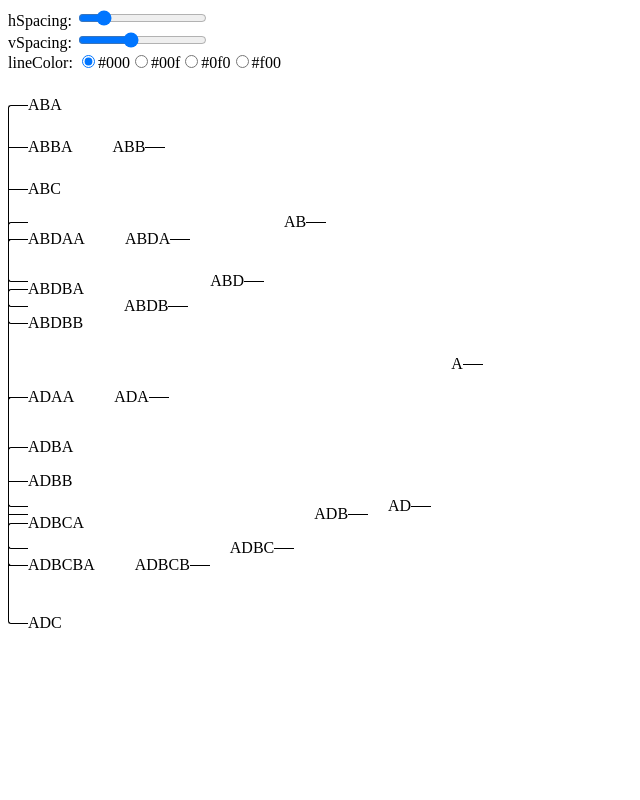
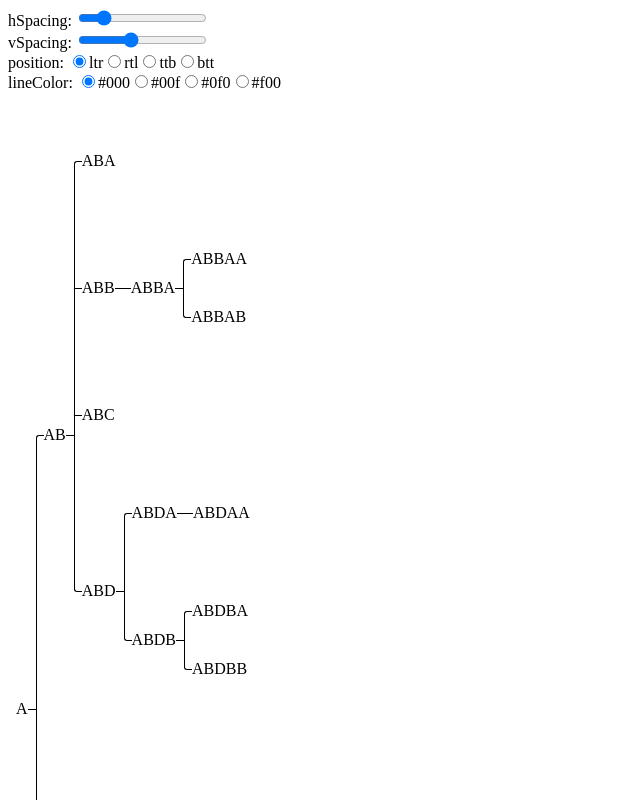
Before and after one commit to JoweiBlog/vue-decision-tree, a Vue app: page / in a window 1280 px wide. Shown: the top 800 px of the page, without its empty margins (0-640 px from the left). Built offline with nearby package versions, Linux system fonts and the light colour scheme.

Commit message:
feat: add position prop

```diff
--- a/src/App.vue
+++ b/src/App.vue
@@ -2,11 +2,24 @@
   <div id="app">
     <div>
       hSpacing:
-      <input type="range" v-model="hSpacing" />
+      <input type="range" min="0" max="100" v-model="hSpacing" />
     </div>
     <div>
       vSpacing:
-      <input type="range" v-model="vSpacing" />
+      <input type="range" min="0" max="100" v-model="vSpacing" />
+    </div>
+    <div>
+      position:
+      <span v-for="ps in pos" :key="ps">
+        <input
+          type="radio"
+          :id="ps"
+          name="pos"
+          v-model="position"
+          :value="ps"
+        />
+        <label :for="ps">{{ ps }}</label>
+      </span>
     </div>
     <div>
       lineColor:
@@ -27,6 +40,7 @@
       :h-spacing="hSpacing * 1"
       :v-spacing="vSpacing * 1"
       :line-color="lineColor"
+      :position="position"
       :props="{
         children: 'child'
       }"
@@ -49,7 +63,9 @@ export default {
       mockData: MockData,
       hSpacing: 16,
       vSpacing: 40,
+      position: "ltr",
       lineColor: "#000",
+      pos: ["ltr", "rtl", "ttb", "btt"],
       colors: ["#000", "#00f", "#0f0", "#f00"]
     };
   }
--- a/src/components/DecisionTree/Node.vue
+++ b/src/components/DecisionTree/Node.vue
@@ -2,20 +2,23 @@
   <div
     class="decision-tree-node"
     ref="node"
-    :class="{
-      leaf: node.isLeaf,
-      root: node.level === 1,
-      alone: node.noSiblings
-    }"
-    :style="{
-      padding: hspace + 'px 0'
-    }"
+    :class="[
+      position,
+      {
+        leaf: node.isLeaf,
+        root: node.level === 1,
+        alone: node.noSiblings
+      }
+    ]"
+    :style="nodeStyle"
   >
     <!-- conn-line -->
-    <div
-      class="decision-tree-node-line"
-      :style="{ width: vspace + 'px', color: lineColor }"
-    ></div>
+    <div class="decision-tree-node-line" :style="lineStyle"></div>
+
+    <div class="decision-tree-node-content" :style="contentStyle">
+      <div class="decision-tree-node-sub-line" :style="lineStyle"></div>
+      <node-content :node="node"></node-content>
+    </div>
 
     <div class="decision-tree-node-children">
       <decision-node
@@ -24,21 +27,12 @@
         :key="child.key"
         :node="child"
         :props="props"
+        :position="position"
         :h-spacing="hSpacing"
         :v-spacing="vSpacing"
         :line-color="lineColor"
       >
       </decision-node>
-    </div>
-    <div
-      class="decision-tree-node-content"
-      :style="{ padding: '0 ' + vspace + 'px' }"
-    >
-      <div
-        class="decision-tree-node-sub-line"
-        :style="{ width: vspace + 'px', color: lineColor }"
-      ></div>
-      <node-content :node="node"></node-content>
     </div>
   </div>
 </template>
@@ -51,6 +45,7 @@ export default {
       default: () => ({})
     },
     props: {},
+    position: { default: 'ltr' },
     renderContent: Function,
     hSpacing: { default: 16 },
     vSpacing: { default: 48 },
@@ -62,6 +57,49 @@ export default {
     },
     vspace() {
       return this.vSpacing / 2;
+    },
+    vertical() {
+      return ['ttb', 'btt'].includes(this.position)
+    },
+    horizontal() {
+      return ['ltr', 'rtl'].includes(this.position)
+    },
+    lineStyle() {
+      let style = { color: this.lineColor }
+
+      if (this.horizontal) {
+        style.width = `${this.hspace}px`
+      } else {
+        style.height = `${this.vspace}px`
+      }
+
+      return style
+    },
+    nodeStyle() {
+      let style = {}
+
+      if (this.horizontal) {
+        style.paddingTop = `${this.vspace}px`
+        style.paddingBottom = `${this.vspace}px`
+      } else {
+        style.paddingLeft = `${this.hspace}px`
+        style.paddingRight = `${this.hspace}px`
+      }
+
+      return style
+    },
+    contentStyle() {
+      let style = {}
+
+      if (this.horizontal) {
+        style.paddingLeft = `${this.hspace}px`
+        style.paddingRight = `${this.hspace}px`
+      } else {
+        style.paddingTop = `${this.vspace}px`
+        style.paddingBottom = `${this.vspace}px`
+      }
+
+      return style
     }
   },
   components: {
@@ -103,122 +141,5 @@ export default {
 };
 </script>
 <style lang="scss" scoped>
-.decision-tree-node {
-  position: relative;
-  display: flex;
-  align-items: center;
-
-  .decision-tree-node-line {
-    position: absolute;
-    left: 0;
-    top: 0;
-    z-index: -1;
-    bottom: 0;
-
-    &::before,
-    &::after {
-      content: "";
-      position: absolute;
-      left: 0;
-      height: 50%;
-      right: 0;
-      border-style: solid;
-    }
-
-    &::before {
-      top: 0;
-      border-width: 0 0 1px 1px;
-    }
-
-    &::after {
-      bottom: 0;
-      border-width: 0 0 0 1px;
-    }
-  }
-
-  &:first-of-type {
-    > .decision-tree-node-line {
-      &::before {
-        border-width: 0 0 0 0;
-      }
-
-      &::after {
-        bottom: -1px;
-        border-width: 1px 0 0 1px;
-        border-top-left-radius: 3px;
-      }
-    }
-  }
-
-  &:last-of-type {
-    > .decision-tree-node-line {
-      &::before {
-        border-width: 0 0 1px 1px;
-        border-bottom-left-radius: 3px;
-      }
-
-      &::after {
-        border-width: 0 0 0 0;
-      }
-    }
-  }
-
-  &.alone {
-    &:last-of-type {
-      > .decision-tree-node-line {
-        &::before {
-          border-width: 0 0 1px 0;
-          border-bottom-left-radius: 0;
-        }
-
-        &::after {
-          border-width: 0 0 0 0;
-        }
-      }
-    }
-  }
-
-  &.leaf {
-    > .decision-tree-node-content {
-      .decision-tree-node-sub-line {
-        &::after {
-          display: none;
-        }
-      }
-    }
-  }
-
-  &.root {
-    > .decision-tree-node-line {
-      &::before,
-      &::after {
-        display: none;
-      }
-    }
-  }
-}
-
-.decision-tree-node-content {
-  position: relative;
-  color: #000;
-
-  .decision-tree-node-sub-line {
-    position: absolute;
-    right: 0;
-    top: 0;
-    z-index: -1;
-    bottom: 0;
-
-    &::after {
-      content: "";
-      position: absolute;
-      left: 0;
-      right: 0;
-      top: 50%;
-      height: 1px;
-      border-bottom: 1px solid;
-      box-sizing: border-box;
-    }
-  }
-}
+@import "./node.scss";
 </style>
--- a/src/components/DecisionTree/Tree.vue
+++ b/src/components/DecisionTree/Tree.vue
@@ -5,6 +5,7 @@
       :node="child"
       :props="props"
       :key="child.key"
+      :position="position"
       :h-spacing="hSpacing"
       :v-spacing="vSpacing"
       :line-color="lineColor"
@@ -34,6 +35,13 @@ export default {
       default: () => []
     },
     renderContent: Function,
+    position: {
+      type: String,
+      default: "ltr",
+      validator: function(value) {
+        return ["ltr", "rtl", "ttb", "btt"].includes(value);
+      }
+    },
     hSpacing: { type: Number, default: 16 },
     vSpacing: { type: Number, default: 48 },
     lineColor: { type: String, default: "#000" },
--- /dev/null
+++ b/src/components/DecisionTree/node.scss
@@ -0,0 +1,402 @@
+.decision-tree-node {
+  position: relative;
+  display: flex;
+  align-items: center;
+
+  &.ltr,
+  &.rtl {
+    .decision-tree-node-line {
+      top: 0;
+      bottom: 0;
+
+      &::before,
+      &::after {
+        left: 0;
+        height: 50%;
+        right: 0;
+      }
+
+      &::before {
+        top: 0;
+      }
+
+      &::after {
+        bottom: 0;
+      }
+    }
+
+    .decision-tree-node-content {
+      .decision-tree-node-sub-line {
+        top: 0;
+        bottom: 0;
+
+        &::after {
+          left: 0;
+          right: 0;
+          top: 50%;
+          height: 1px;
+          border-bottom: 1px solid;
+        }
+      }
+    }
+
+    &:first-of-type {
+      > .decision-tree-node-line {
+        &::after {
+          bottom: -1px;
+        }
+      }
+    }
+
+    &.alone {
+      &:last-of-type {
+        > .decision-tree-node-line {
+          &::before {
+            border-width: 0 0 1px 0;
+          }
+        }
+      }
+    }
+  }
+
+  &.ttb,
+  &.btt {
+    .decision-tree-node-children {
+      display: flex;
+    }
+
+    .decision-tree-node-line {
+      left: 0;
+      right: 0;
+
+      &::before,
+      &::after {
+        top: 0;
+        width: 50%;
+        bottom: 0;
+      }
+
+      &::before {
+        left: 0;
+      }
+
+      &::after {
+        right: 0;
+      }
+    }
+
+    .decision-tree-node-content {
+      .decision-tree-node-sub-line {
+        left: 0;
+        right: 0;
+
+        &::after {
+          top: 0;
+          bottom: 0;
+          left: 50%;
+          width: 1px;
+          border-right: 1px solid;
+        }
+      }
+    }
+
+    &:first-of-type {
+      > .decision-tree-node-line {
+        &::after {
+          right: -1px;
+        }
+      }
+    }
+
+    &.alone {
+      &:last-of-type {
+        > .decision-tree-node-line {
+          &::before {
+            border-width: 0 1px 0 0;
+          }
+        }
+      }
+    }
+  }
+
+  &.ltr {
+    flex-flow: row nowrap;
+
+    .decision-tree-node-line {
+      left: 0;
+
+      &::before {
+        border-width: 0 0 1px 1px;
+      }
+
+      &::after {
+        border-width: 0 0 0 1px;
+      }
+    }
+
+    .decision-tree-node-content {
+      .decision-tree-node-sub-line {
+        right: 0;
+      }
+    }
+
+    &:first-of-type {
+      > .decision-tree-node-line {
+        &::after {
+          border-width: 1px 0 0 1px;
+          border-top-left-radius: 3px;
+        }
+      }
+    }
+
+    &:last-of-type {
+      > .decision-tree-node-line {
+        &::before {
+          border-width: 0 0 1px 1px;
+          border-bottom-left-radius: 3px;
+        }
+      }
+    }
+
+    &.alone {
+      &:last-of-type {
+        > .decision-tree-node-line {
+          &::before {
+            border-bottom-left-radius: 0;
+          }
+        }
+      }
+    }
+  }
+
+  &.rtl {
+    flex-flow: row-reverse nowrap;
+
+    .decision-tree-node-line {
+      right: 0;
+
+      &::before {
+        border-width: 0 1px 1px 0;
+      }
+
+      &::after {
+        border-width: 0 1px 0 0;
+      }
+    }
+
+    .decision-tree-node-content {
+      .decision-tree-node-sub-line {
+        left: 0;
+      }
+    }
+
+    &:first-of-type {
+      > .decision-tree-node-line {
+        &::after {
+          border-width: 1px 1px 0 0;
+          border-top-right-radius: 3px;
+        }
+      }
+    }
+
+    &:last-of-type {
+      > .decision-tree-node-line {
+        &::before {
+          border-width: 0 1px 1px 0;
+          border-bottom-right-radius: 3px;
+        }
+      }
+    }
+
+    &.alone {
+      &:last-of-type {
+        > .decision-tree-node-line {
+          &::before {
+            border-bottom-right-radius: 0;
+          }
+        }
+      }
+    }
+
+    &.root {
+      justify-content: flex-end;
+    }
+  }
+
+  &.ttb {
+    flex-flow: column nowrap;
+
+    .decision-tree-node-line {
+      top: 0;
+
+      &::before {
+        border-width: 1px 1px 0 0;
+      }
+
+      &::after {
+        border-width: 1px 0 0 0;
+      }
+    }
+
+    .decision-tree-node-content {
+      .decision-tree-node-sub-line {
+        bottom: 0;
+      }
+    }
+
+    &:first-of-type {
+      > .decision-tree-node-line {
+        &::after {
+          border-width: 1px 0 0 1px;
+          border-top-left-radius: 3px;
+        }
+      }
+    }
+
+    &:last-of-type {
+      > .decision-tree-node-line {
+        &::before {
+          border-width: 1px 1px 0 0;
+          border-top-right-radius: 3px;
+        }
+      }
+    }
+
+    &.alone {
+      &:last-of-type {
+        > .decision-tree-node-line {
+          &::before {
+            border-top-right-radius: 0;
+          }
+        }
+      }
+    }
+  }
+
+  &.btt {
+    flex-flow: column-reverse nowrap;
+
+    .decision-tree-node-line {
+      bottom: 0;
+
+      &::before {
+        border-width: 0 1px 1px 0;
+      }
+
+      &::after {
+        border-width: 0 0 1px 0;
+      }
+    }
+
+    .decision-tree-node-content {
+      .decision-tree-node-sub-line {
+        top: 0;
+      }
+    }
+
+    &:first-of-type {
+      > .decision-tree-node-line {
+        &::after {
+          border-width: 0 0 1px 1px;
+          border-bottom-left-radius: 3px;
+        }
+      }
+    }
+
+    &:last-of-type {
+      > .decision-tree-node-line {
+        &::before {
+          border-width: 0 1px 1px 0;
+          border-bottom-right-radius: 3px;
+        }
+      }
+    }
+
+    &.alone {
+      &:last-of-type {
+        > .decision-tree-node-line {
+          &::before {
+            border-bottom-right-radius: 0;
+          }
+        }
+      }
+    }
+  }
+
+  .decision-tree-node-line {
+    position: absolute;
+    z-index: -1;
+
+    &::before,
+    &::after {
+      content: "";
+      position: absolute;
+      border-style: solid;
+    }
+  }
+
+  .decision-tree-node-content {
+    position: relative;
+    color: #000;
+
+    .decision-tree-node-sub-line {
+      position: absolute;
+      z-index: -1;
+
+      &::after {
+        content: "";
+        position: absolute;
+        box-sizing: border-box;
+      }
+    }
+  }
+
+  &:first-of-type {
+    > .decision-tree-node-line {
+      &::before {
+        border-width: 0 0 0 0;
+      }
+    }
+  }
+
+  &:last-of-type {
+    > .decision-tree-node-line {
+      &::after {
+        border-width: 0 0 0 0;
+      }
+    }
+  }
+
+  &.alone {
+    &:last-of-type {
+      > .decision-tree-node-line {
+        &::before {
+          border-width: 0 0 1px 0;
+        }
+
+        &::after {
+          border-width: 0 0 0 0;
+        }
+      }
+    }
+  }
+
+  &.leaf {
+    > .decision-tree-node-content {
+      .decision-tree-node-sub-line {
+        &::after {
+          display: none;
+        }
+      }
+    }
+  }
+
+  &.root {
+    > .decision-tree-node-line {
+      &::before,
+      &::after {
+        display: none;
+      }
+    }
+  }
+}
--- a/src/mockdata.js
+++ b/src/mockdata.js
@@ -12,7 +12,15 @@ export default [
             label: "ABB",
             child: [
               {
-                label: "ABBA"
+                label: "ABBA",
+                child: [
+                  {
+                    label: "ABBAA"
+                  },
+                  {
+                    label: "ABBAB"
+                  }
+                ]
               }
             ]
           },
```
Also changed, not shown: 1 other file (tests, documents, lock files or other folders).
